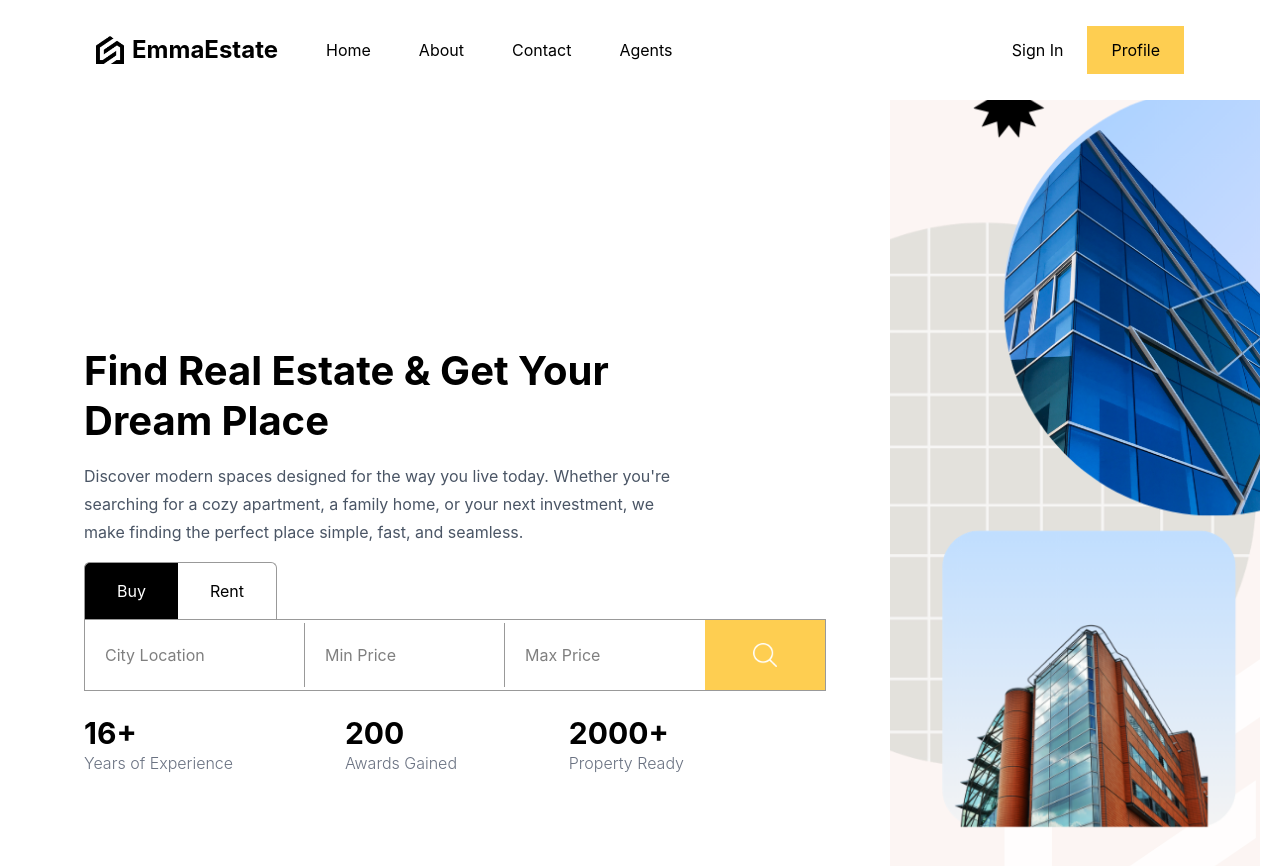
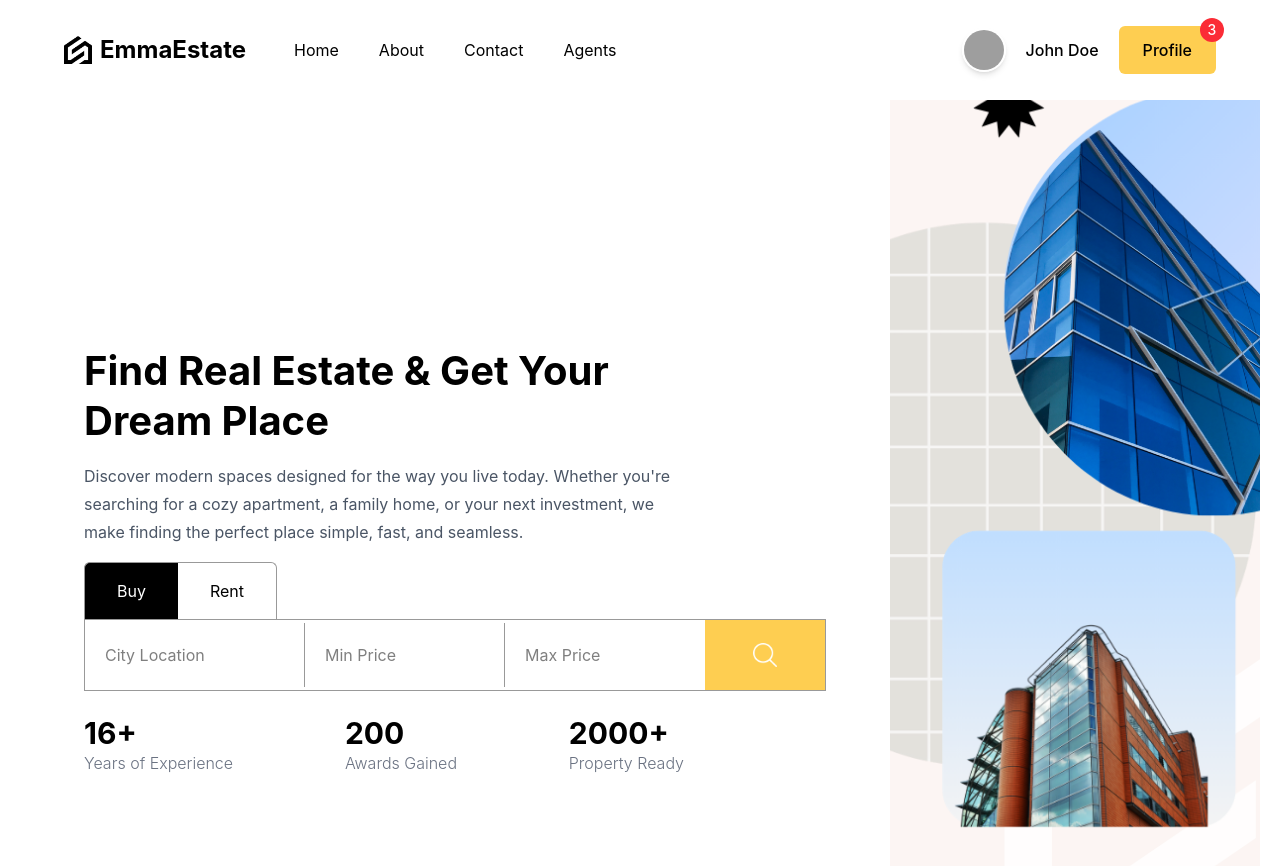
Before and after one commit to MohammadSiddiq05/real-state-app, a React (Vite) app: page / in a window 1280 px wide. Shown: the top 866 px of the page. Built offline with nearby package versions, Linux system fonts and the light colour scheme; grey boxes are pictures that could not be loaded.

Commit message:
Add a profile page

```diff
--- a/src/components/Navbar/Navbar.jsx
+++ b/src/components/Navbar/Navbar.jsx
@@ -1,161 +1,214 @@
 import React, { useState } from "react";
+import { Link } from "react-router-dom";
 
 const Navbar = () => {
   const [open, setOpen] = useState(false);
 
+  const user = true;
+
   return (
     <nav
       className="
-        absolute
+        fixed
         top-0
         left-0
         w-full
         h-[100px]
-        z-50
+        bg-white
+        z-[999]
       "
     >
       <div
         className="
+          max-w-[1400px]
           h-full
-          max-w-[1400px]
           mx-auto
           px-5
           md:px-10
           lg:px-16
-          xl:px-24
           flex
           items-center
           justify-between
         "
       >
-
         {/* LEFT */}
-        <div className="flex flex-1 md:flex-[3] items-center gap-12">
-
-          <a
-            href="/"
-            className="flex items-center gap-2 font-bold text-2xl"
+        <div
+          className="
+            flex
+            items-center
+            gap-8
+            lg:gap-12
+          "
+        >
+          <Link
+            to="/"
+            className="
+              flex
+              items-center
+              gap-2
+              font-bold
+              text-2xl
+            "
           >
             <img
               src="/logo.png"
               alt="logo"
-              className="w-7"
+              className="w-7 h-7"
             />
 
-            <span className="hidden sm:block md:hidden lg:block">
+            <span className="hidden sm:block">
               EmmaEstate
             </span>
-          </a>
+          </Link>
 
-          <a
-            href="/"
+          <div
             className="
-              hidden md:block
-              hover:scale-105
-              transition-all
-              duration-300
+              hidden
+              md:flex
+              items-center
+              gap-8
+              lg:gap-10
             "
           >
+            <Link
+              to="/"
+              className="hover:scale-105 transition"
+            >
               Home
-          </a>
+            </Link>
 
-          <a
-            href="/"
-            className="
-              hidden md:block
-              hover:scale-105
-              transition-all
-              duration-300
-            "
+            <Link
+              to="/"
+              className="hover:scale-105 transition"
             >
               About
-          </a>
+            </Link>
 
-          <a
-            href="/"
-            className="
-              hidden md:block
-              hover:scale-105
-              transition-all
-              duration-300
-            "
+            <Link
+              to="/"
+              className="hover:scale-105 transition"
             >
               Contact
-          </a>
+            </Link>
 
-          <a
-            href="/"
-            className="
-              hidden md:block
-              hover:scale-105
-              transition-all
-              duration-300
-            "
+            <Link
+              to="/"
+              className="hover:scale-105 transition"
             >
               Agents
-          </a>
+            </Link>
+          </div>
         </div>
 
         {/* RIGHT */}
+        <div className="flex items-center">
+          {user ? (
+            <div className="hidden md:flex items-center gap-5">
+
+              {/* PROFILE IMAGE */}
+              <img
+                src="https://images.pexels.com/photos/91227/pexels-photo-91227.jpeg?auto=compress&cs=tinysrgb&w=1260&h=750&dpr=2"
+                alt=""
+                className="
+                  w-11
+                  h-11
+                  rounded-full
+                  object-cover
+                  border-2
+                  border-white
+                  shadow-md
+                "
+              />
+
+              <span className="font-medium">
+                John Doe
+              </span>
+
+              {/* PROFILE BUTTON */}
+              <Link
+                to="/profile"
+                className="
+                  relative
+                  bg-[#fece51]
+                  px-6
+                  py-3
+                  rounded-md
+                  font-medium
+                "
+              >
+                Profile
+
                 <div
                   className="
+                    absolute
+                    -top-2
+                    -right-2
+                    w-6
+                    h-6
+                    rounded-full
+                    bg-red-500
+                    text-white
+                    text-sm
                     flex
-            flex-[2]
                     items-center
-            justify-end
-            h-full
-            bg-[#fcf5f3]
-            md:bg-transparent
+                    justify-center
                   "
                 >
-
-          <a
-            href="/"
+                  3
+                </div>
+              </Link>
+            </div>
+          ) : (
+            <div className="hidden md:flex items-center">
+              <Link
+                to="/login"
                 className="
-              hidden md:block
-              px-6 py-3
+                  px-5
+                  py-3
                   hover:scale-105
-              transition-all
-              duration-300
+                  transition
                 "
               >
                 Sign In
-          </a>
+              </Link>
 
-          <a
-            href="/"
+              <Link
+                to="/register"
                 className="
-              hidden md:block
-              px-6 py-3
                   bg-[#fece51]
+                  px-5
+                  py-3
+                  rounded-md
                   hover:scale-105
-              transition-all
-              duration-300
+                  transition
                 "
               >
-            Profile
-          </a>
+                Register
+              </Link>
+            </div>
+          )}
 
-          {/* ICON */}
-          <div className="block md:hidden z-[999]">
+          {/* MOBILE MENU ICON */}
+          <div className="md:hidden ml-4 z-[1000]">
             <img
               src="/menu.png"
-              alt="menu"
+              alt=""
               className="w-9 h-9 cursor-pointer"
-              onClick={() => setOpen((prev) => !prev)}
+              onClick={() => setOpen(!open)}
             />
           </div>
 
           {/* MOBILE MENU */}
           <div
             className={`
-              md:hidden
               fixed
               top-0
-              right-0
-              h-screen
+              ${
+                open ? "right-0" : "-right-full"
+              }
               w-[70%]
               sm:w-[50%]
+              h-screen
               bg-black
               text-white
               flex
@@ -164,44 +217,40 @@ const Navbar = () => {
               justify-center
               gap-8
               text-2xl
-              transition-transform
+              transition-all
               duration-500
-              z-[998]
-              ${open ? "translate-x-0" : "translate-x-full"}
+              md:hidden
             `}
           >
-            <a href="/" onClick={() => setOpen(false)}>
+            <Link to="/" onClick={() => setOpen(false)}>
               Home
-            </a>
+            </Link>
 
-            <a href="/" onClick={() => setOpen(false)}>
+            <Link to="/" onClick={() => setOpen(false)}>
               About
-            </a>
+            </Link>
 
-            <a href="/" onClick={() => setOpen(false)}>
+            <Link to="/" onClick={() => setOpen(false)}>
               Contact
-            </a>
+            </Link>
 
-            <a href="/" onClick={() => setOpen(false)}>
+            <Link to="/" onClick={() => setOpen(false)}>
               Agents
-            </a>
+            </Link>
 
-            <a href="/" onClick={() => setOpen(false)}>
-              Sign In
-            </a>
-
-            <a
-              href="/"
+            <Link
+              to="/profile"
+              onClick={() => setOpen(false)}
               className="
                 bg-[#fece51]
-                px-6 py-3
+                text-black
+                px-6
+                py-3
                 rounded-md
-                text-black
               "
-              onClick={() => setOpen(false)}
             >
               Profile
-            </a>
+            </Link>
           </div>
         </div>
       </div>
--- /dev/null
+++ b/src/components/list/List.jsx
@@ -0,0 +1,24 @@
+import React from "react";
+import { listData } from "../../lib/dummydata";
+import Card from "../card/card";
+
+const List = () => {
+  return (
+    <div
+      className="
+        flex
+        flex-col
+        gap-[50px]
+      "
+    >
+      {listData.map((item) => (
+        <Card
+          key={item.id}
+          item={item}
+        />
+      ))}
+    </div>
+  );
+};
+
+export default List;
--- a/src/routes/profilePage/ProfilePage.jsx
+++ b/src/routes/profilePage/ProfilePage.jsx
@@ -1,9 +1,200 @@
-import React from 'react'
+import React from "react";
+import List from "../../components/list/List";
 
 const ProfilePage = () => {
   return (
-    <div>ProfilePage</div>
-  )
-}
+    <div
+      className="
+        flex
+        flex-col
+        md:flex-row
+        h-full
+        overflow-y-auto
+        md:overflow-hidden
+      "
+    >
+      {/* LEFT SIDE */}
+      <div
+        className="
+          flex-[3]
+          overflow-y-auto
+          pb-12
+        "
+      >
+        <div
+          className="
+            pr-0
+            md:pr-10
+            flex
+            flex-col
+            gap-12
+          "
+        >
+          {/* USER INFO */}
+          <div
+            className="
+              flex
+              items-center
+              justify-between
+              gap-5
+              flex-wrap
+            "
+          >
+            <h1
+              className="
+                text-3xl
+                font-light
+              "
+            >
+              User Information
+            </h1>
 
-export default ProfilePage
+            <button
+              className="
+                px-6
+                py-3
+                bg-[#fece51]
+                rounded-md
+                hover:scale-105
+                transition-all
+                duration-300
+              "
+            >
+              Update Profile
+            </button>
+          </div>
+
+          {/* INFO */}
+          <div
+            className="
+              flex
+              flex-col
+              gap-5
+            "
+          >
+            <span
+              className="
+                flex
+                items-center
+                gap-5
+              "
+            >
+              Avatar :
+              <img
+                src="https://images.pexels.com/photos/91227/pexels-photo-91227.jpeg?auto=compress&cs=tinysrgb&w=1260&h=750&dpr=2"
+                alt=""
+                className="
+                  w-10
+                  h-10
+                  rounded-full
+                  object-cover
+                "
+              />
+            </span>
+
+            <span
+              className="
+                flex
+                items-center
+                gap-5
+              "
+            >
+              Username :
+              <b>Siddiq</b>
+            </span>
+
+            <span
+              className="
+                flex
+                items-center
+                gap-5
+                break-all
+              "
+            >
+              E-mail :
+              <b>siddiqshah478@gmail.com</b>
+            </span>
+          </div>
+
+          {/* MY LIST */}
+          <div
+            className="
+              flex
+              items-center
+              justify-between
+              gap-5
+              flex-wrap
+            "
+          >
+            <h1
+              className="
+                text-3xl
+                font-light
+              "
+            >
+              My List
+            </h1>
+
+            <button
+              className="
+                px-6
+                py-3
+                bg-[#fece51]
+                rounded-md
+                hover:scale-105
+                transition-all
+                duration-300
+              "
+            >
+              Create New Post
+            </button>
+          </div>
+
+          <List />
+
+          {/* SAVED LIST */}
+          <div
+            className="
+              flex
+              items-center
+              justify-between
+            "
+          >
+            <h1
+              className="
+                text-3xl
+                font-light
+              "
+            >
+              Saved List
+            </h1>
+          </div>
+
+          <List />
+        </div>
+      </div>
+
+      {/* RIGHT SIDE */}
+      <div
+        className="
+          flex-[2]
+          bg-[#fcf5f3]
+          h-full
+          mt-10
+          md:mt-0
+        "
+      >
+        <div
+          className="
+            px-5
+            h-full
+          "
+        >
+          {/* CHAT SECTION */}
+        </div>
+      </div>
+    </div>
+  );
+};
+
+export default ProfilePage;
```
Lines whose indentation alone changed are shown as unchanged.
